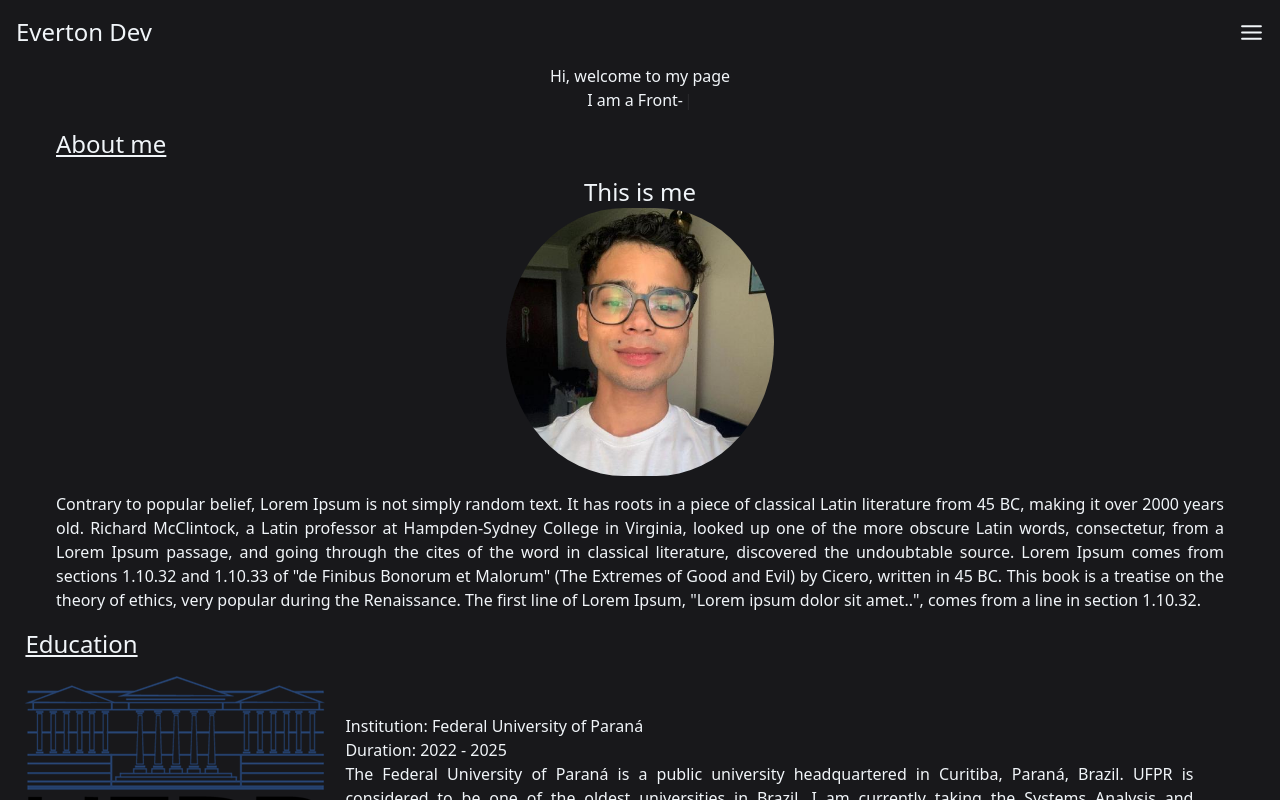
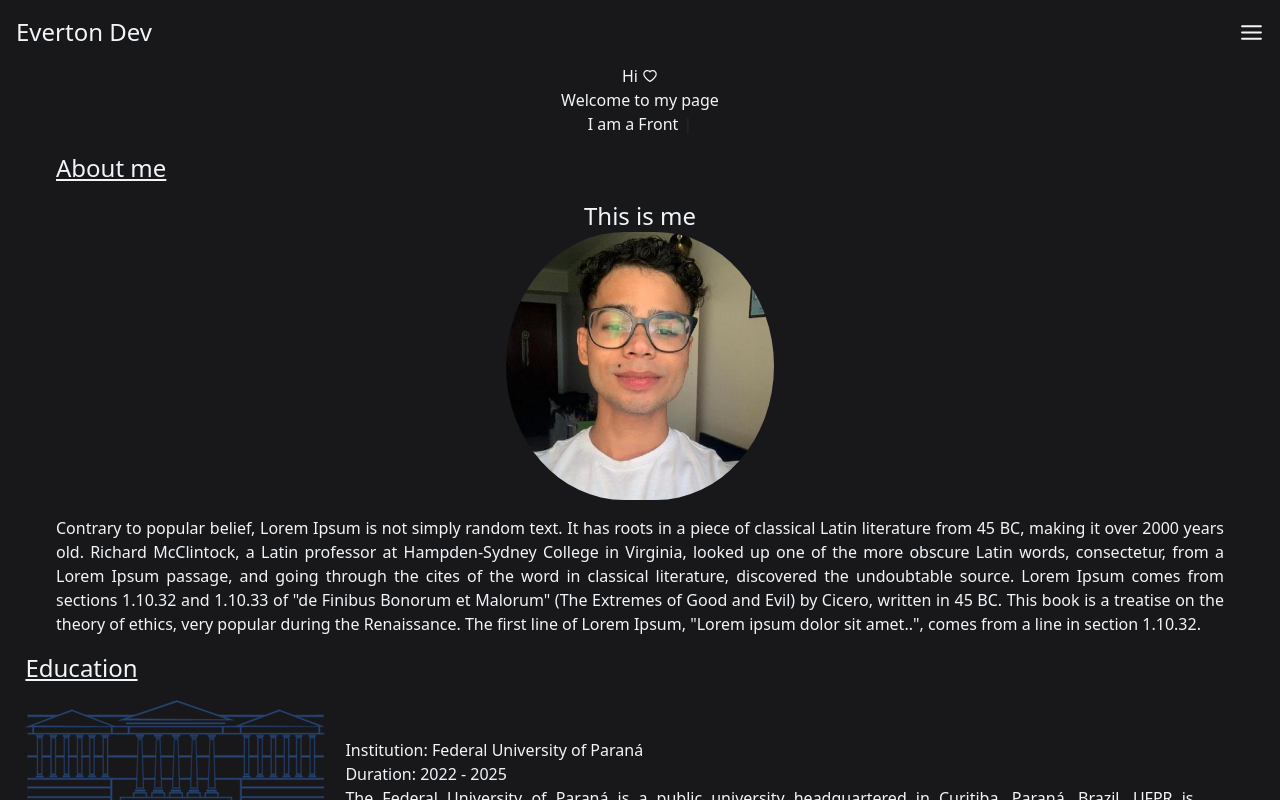
Before and after one commit to evertondsvieira/everton-dev, a React (Vite) app in the folder portifolio/: page / in a window 1280 px wide. Shown: the top 800 px of the page. Built offline with nearby package versions, Linux system fonts and the light colour scheme.

Commit message:
Fix: fixed phrase in home

```diff
--- a/portifolio/src/pages/Home/index.tsx
+++ b/portifolio/src/pages/Home/index.tsx
@@ -1,14 +1,19 @@
 import Typewriter from "typewriter-effect";
+import { AiOutlineHeart } from "react-icons/ai";
 
 const Home = () => {
   return (
     <div id="/" className="text-center pt-16 text-slate-100 max-w-[1200px]">
-      <p>Hi, welcome to my page</p>
+      <div className="flex items-center justify-center gap-1">
+        <p>Hi</p>
+        <AiOutlineHeart />
+      </div>
+      <p>Welcome to my page</p>
       <div className="flex items-center justify-center gap-1">
         <p>I am a</p>
         <Typewriter
           options={{
-            strings: ["Front-end Developer", "Back-end Developer", "Full-stack Developer"],
+            strings: ["Front End Developer", "Back End Developer", "Full Stack Developer"],
             autoStart: true,
             loop: true,
           }}
```
